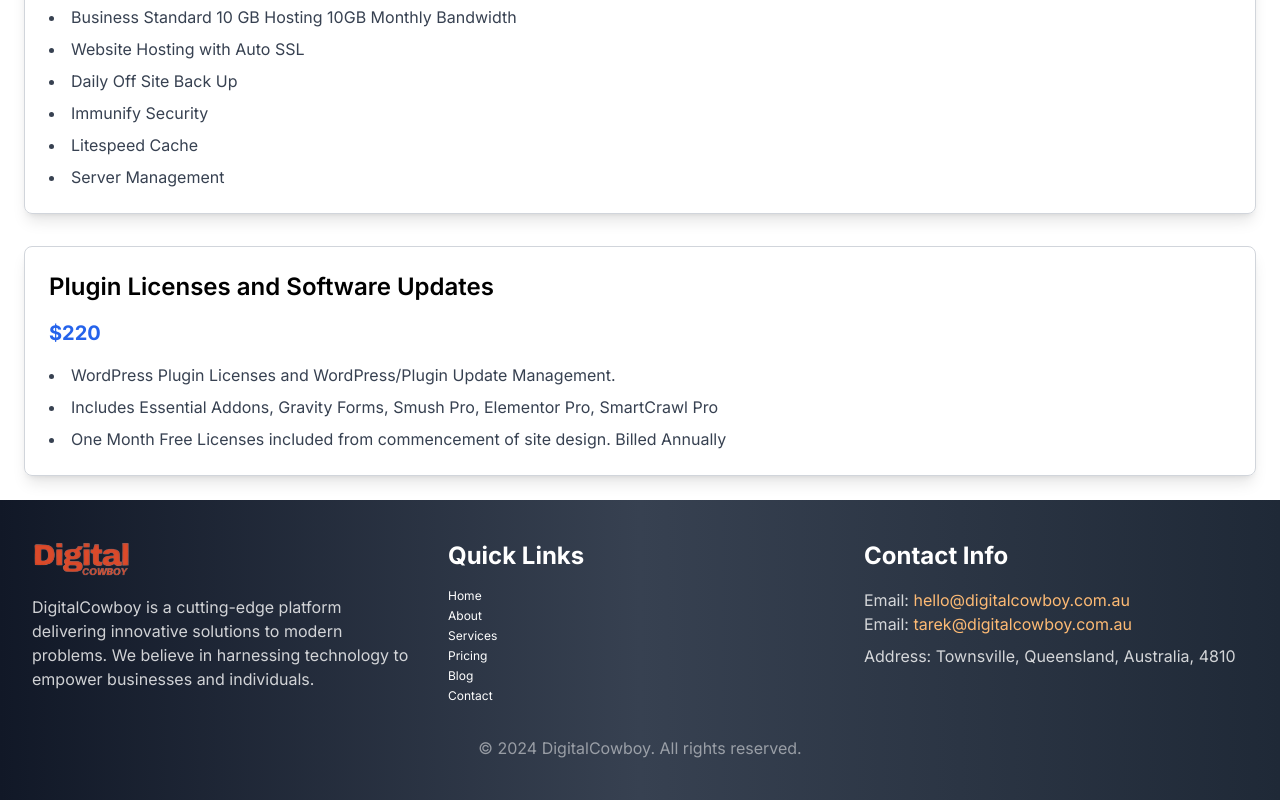
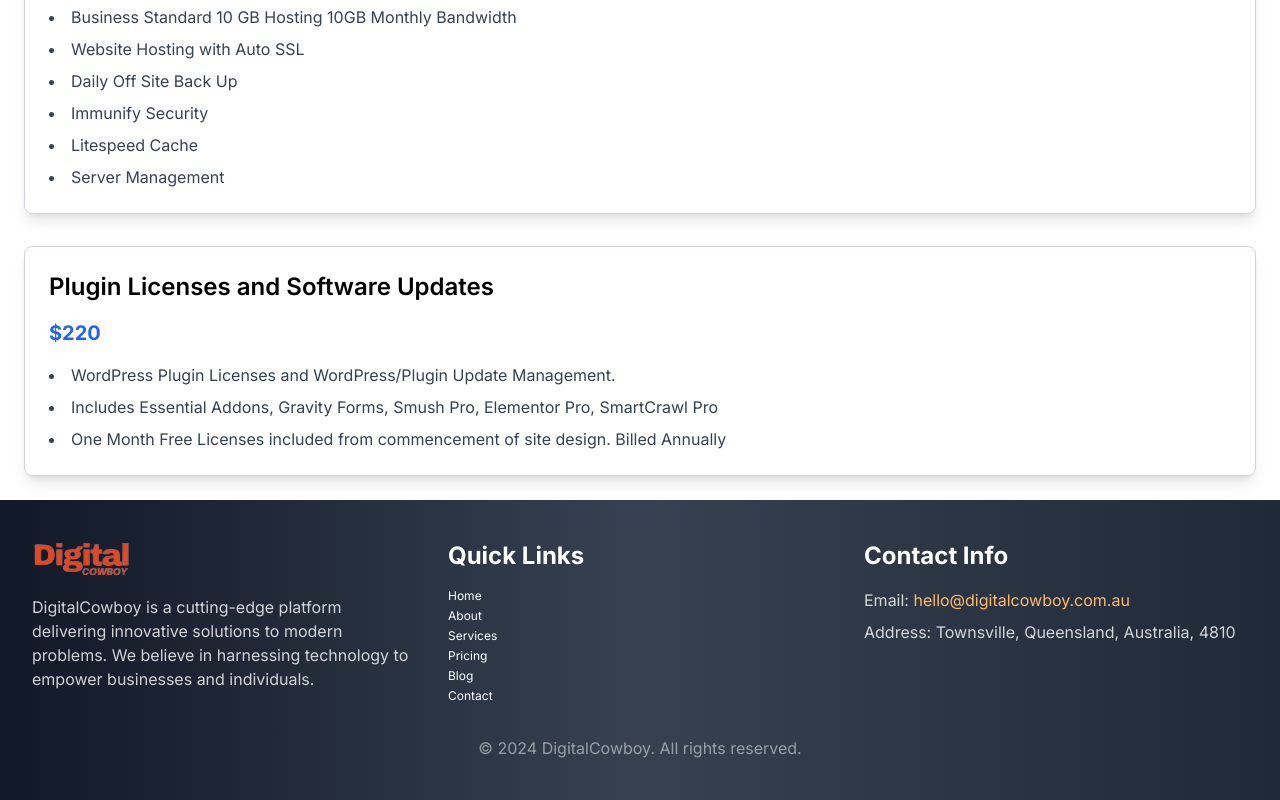
Before and after one commit to tarekhasan1/digital-cowboy, a Next.js app: page /pricing in a window 1280 px wide. Shown: the part 4604-5404 px from the top of the page. Built offline with nearby package versions, Linux system fonts and the light colour scheme.

Commit message:
banner updated

```diff
--- a/src/components/Banner.tsx
+++ b/src/components/Banner.tsx
@@ -12,7 +12,7 @@
     }, []);
 
     return (
-        <div className="relative h-screen w-full flex flex-col lg:flex-row" style={{ backgroundImage: "url('/bg1.gif')" }}>
+        <div className="relative h-screen w-full flex flex-col lg:flex-row">
             {/* Content Section */}
             <div data-aos="slide-up" className="flex-1 flex items-center justify-center p-4 text-center text-white">
                 <div className="mt-20 md:mt-0">
--- a/src/components/Footer.tsx
+++ b/src/components/Footer.tsx
@@ -79,16 +79,6 @@
                                     </span>{" "}
                                     hello@digitalcowboy.com.au
                                 </a>
-                                <br />
-                                <a
-                                    href="mailto:tarek@digitalcowboy.com.au"
-                                    className="text-orange-300 hover:text-orange-400"
-                                >
-                                    <span className="text-white text-opacity-80">
-                                        Email:
-                                    </span>{" "}
-                                    tarek@digitalcowboy.com.au
-                                </a>
                             </li>
                             <li>
                                 <span className="text-white text-opacity-80">
```
